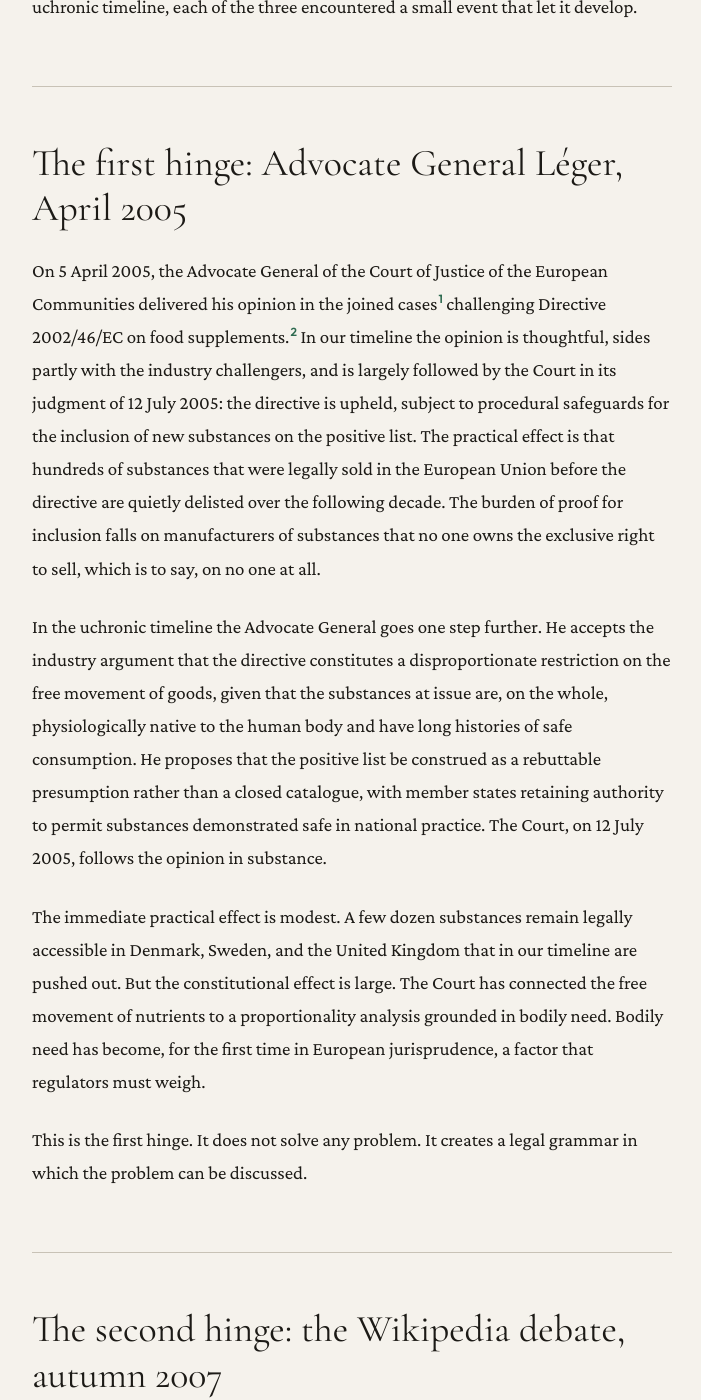
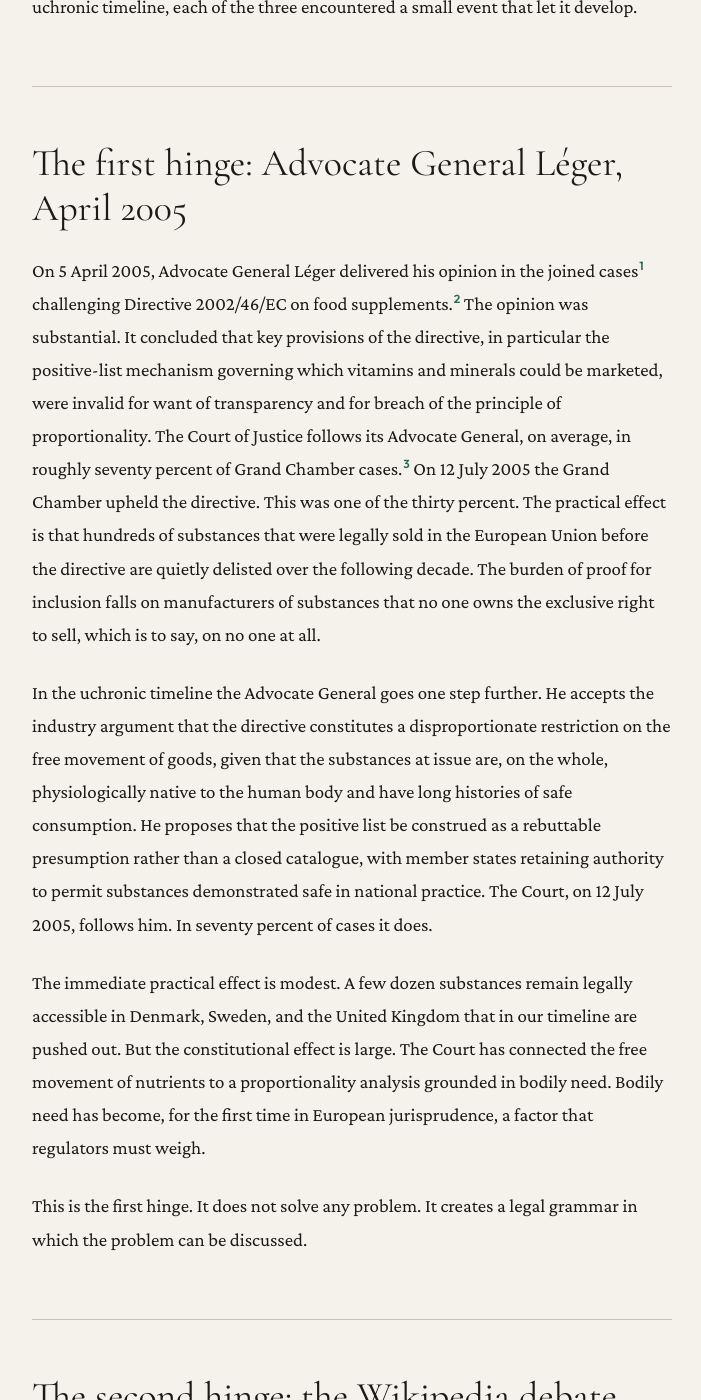
Before and after one commit to PerigGouanvic/physiological-rights, a Jekyll site: the page built from _editorials/the-seventy-years-task-force.md, in a window 1280 px wide and 1400 px high, scrolled down 2569 px. Shown: the whole window, without its empty margins (122-823 px from the left). Built offline with Jekyll 4.4.1, drawn with Linux system fonts in a browser that asks for light colours; some of the changed text lies outside the part shown.

Commit message:
edit(perspective): add the CJEU-follows-AG seventy-percent baseline at the first hinge
Corrects an inaccuracy while doing it: Léger concluded that key provisions
of Directive 2002/46/EC were invalid for want of transparency and breach of
proportionality; the Court upheld the directive. The two are opposite
outcomes, not "largely followed."

Insert the empirical baseline (the Court of Justice follows its AG in
roughly seventy percent of Grand Chamber cases) at the point of departure.
This grounds the uchronic bifurcation as statistically ordinary rather
than fantastical: the historical outcome is the anomaly, not the
counterfactual. Footnote to Arrebola, Mauro and Jiménez Nieva (Cambridge
Yearbook of European Legal Studies 2016) for the estimate.

Co-Authored-By: Claude Opus 4.7 <noreply@anthropic.com>

```diff
--- a/_editorials/the-seventy-years-task-force.md
+++ b/_editorials/the-seventy-years-task-force.md
@@ -45,9 +45,9 @@ In our timeline, each of these three currents was neutralized within a decade. I
 
 ## The first hinge: Advocate General Léger, April 2005
 
-On 5 April 2005, the Advocate General of the Court of Justice of the European Communities delivered his opinion in the joined cases[^anh-cases] challenging Directive 2002/46/EC on food supplements.[^supplements-directive] In our timeline the opinion is thoughtful, sides partly with the industry challengers, and is largely followed by the Court in its judgment of 12 July 2005: the directive is upheld, subject to procedural safeguards for the inclusion of new substances on the positive list. The practical effect is that hundreds of substances that were legally sold in the European Union before the directive are quietly delisted over the following decade. The burden of proof for inclusion falls on manufacturers of substances that no one owns the exclusive right to sell, which is to say, on no one at all.
+On 5 April 2005, Advocate General Léger delivered his opinion in the joined cases[^anh-cases] challenging Directive 2002/46/EC on food supplements.[^supplements-directive] The opinion was substantial. It concluded that key provisions of the directive, in particular the positive-list mechanism governing which vitamins and minerals could be marketed, were invalid for want of transparency and for breach of the principle of proportionality. The Court of Justice follows its Advocate General, on average, in roughly seventy percent of Grand Chamber cases.[^ag-follow-rate] On 12 July 2005 the Grand Chamber upheld the directive. This was one of the thirty percent. The practical effect is that hundreds of substances that were legally sold in the European Union before the directive are quietly delisted over the following decade. The burden of proof for inclusion falls on manufacturers of substances that no one owns the exclusive right to sell, which is to say, on no one at all.
 
-In the uchronic timeline the Advocate General goes one step further. He accepts the industry argument that the directive constitutes a disproportionate restriction on the free movement of goods, given that the substances at issue are, on the whole, physiologically native to the human body and have long histories of safe consumption. He proposes that the positive list be construed as a rebuttable presumption rather than a closed catalogue, with member states retaining authority to permit substances demonstrated safe in national practice. The Court, on 12 July 2005, follows the opinion in substance.
+In the uchronic timeline the Advocate General goes one step further. He accepts the industry argument that the directive constitutes a disproportionate restriction on the free movement of goods, given that the substances at issue are, on the whole, physiologically native to the human body and have long histories of safe consumption. He proposes that the positive list be construed as a rebuttable presumption rather than a closed catalogue, with member states retaining authority to permit substances demonstrated safe in national practice. The Court, on 12 July 2005, follows him. In seventy percent of cases it does.
 
 The immediate practical effect is modest. A few dozen substances remain legally accessible in Denmark, Sweden, and the United Kingdom that in our timeline are pushed out. But the constitutional effect is large. The Court has connected the free movement of nutrients to a proportionality analysis grounded in bodily need. Bodily need has become, for the first time in European jurisprudence, a factor that regulators must weigh.
 
@@ -179,6 +179,8 @@ The claim is more modest. The hinges existed. They were small. The counterfactua
 
 [^anh-cases]: Joined Cases [C-154/04 and C-155/04](https://eur-lex.europa.eu/legal-content/EN/TXT/?uri=CELEX:62004CJ0154), *Alliance for Natural Health and others*, judgment of the Court (Grand Chamber) of 12 July 2005, ECR I-6451. Advocate General Léger's [opinion](https://eur-lex.europa.eu/legal-content/EN/TXT/?uri=CELEX:62004CC0154) delivered 5 April 2005.
 
+[^ag-follow-rate]: Empirical estimates of the agreement rate between the Advocates General and the Court of Justice cluster in the sixty-five to seventy percent range, depending on chamber, subject matter, and period. Carlos Arrebola, Ana Julia Mauro, and Héctor Jiménez Nieva, "An Econometric Analysis of the Influence of the Advocate General on the Court of Justice of the European Union," *Cambridge Yearbook of European Legal Studies* 18 (2016): 82–112.
+
 [^wales-2014]: Jimmy Wales, response to Change.org petition, 23 March 2014. The full exchange and its aftermath are collected on [Wikipedia:Lunatic charlatans](https://en.wikipedia.org/wiki/Wikipedia:Lunatic_charlatans).
 
 [^who-trs-916]: World Health Organization, *[Diet, Nutrition and the Prevention of Chronic Diseases](https://www.who.int/publications/i/item/924120916X)*, Report of a Joint WHO/FAO Expert Consultation, WHO Technical Report Series 916, Geneva, 2003.
```
